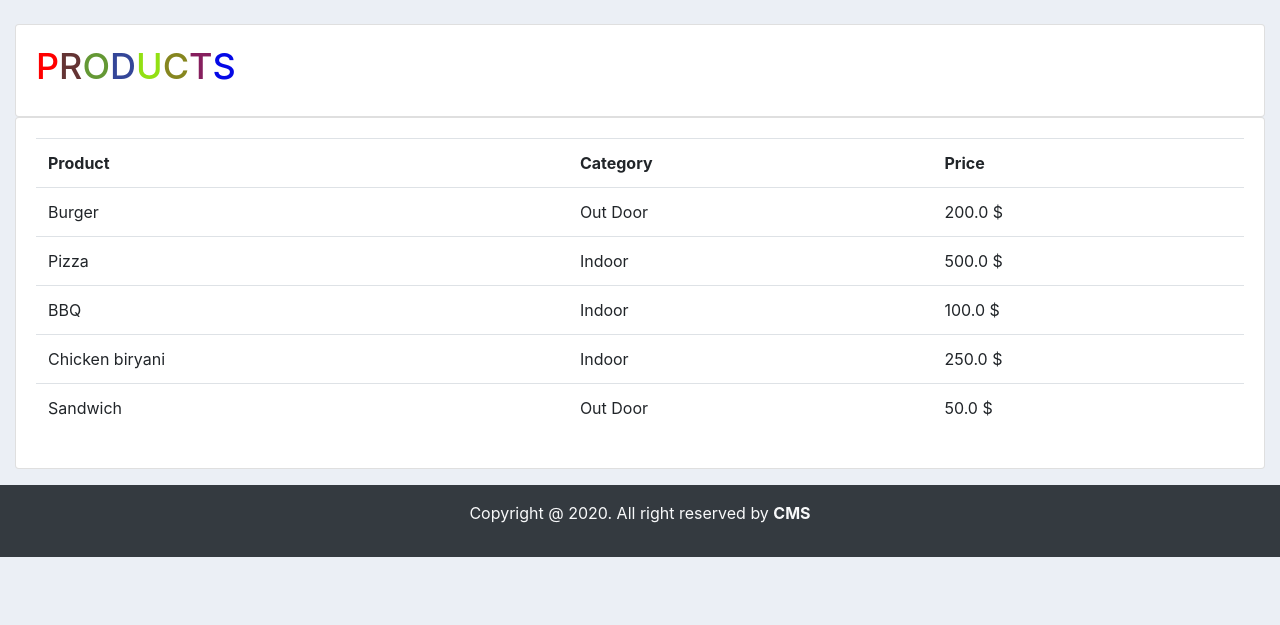
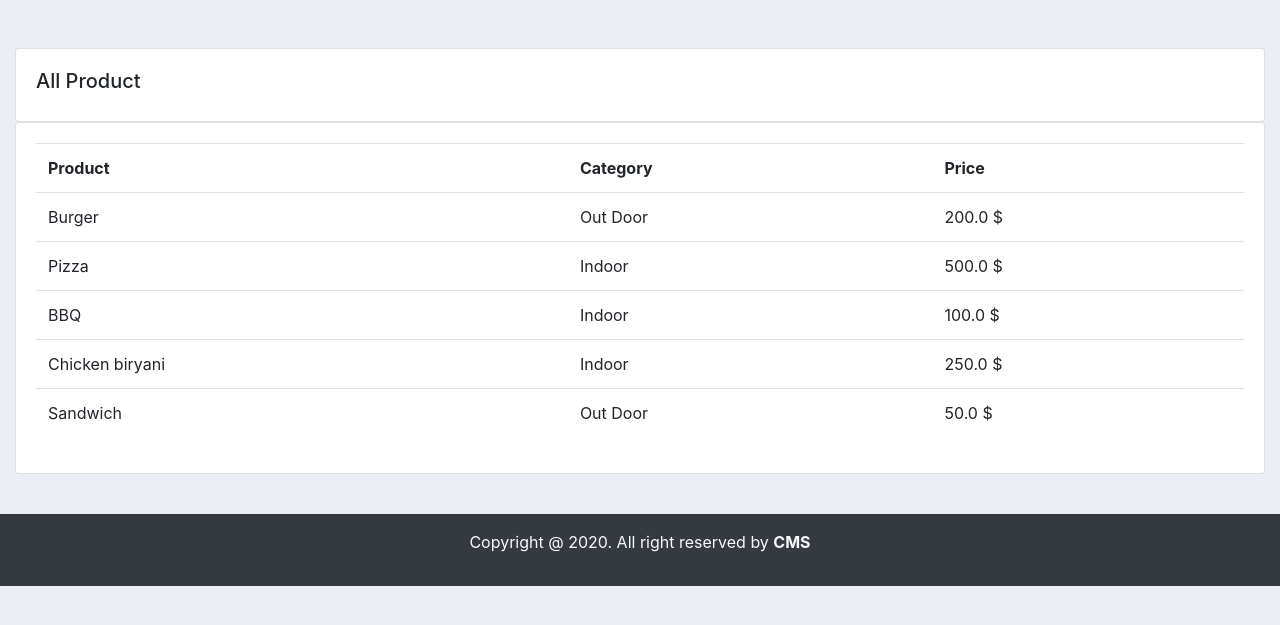
Before and after one commit to Rayhun/Customer-Management, a Django app: page /products/ in a window 1280 px wide. Shown: the part 66-691 px from the top of the page. Run offline with Django 3.2, Linux system fonts and the light colour scheme; a user stored in the database is signed in; data comes from the database, SQL or seed files in the repository; both versions use the stored data as it was after the commit; some libraries are stand-ins or nearby versions.

Commit message:
profile pic update add & Design modify

```diff
--- a/accounts/form.py
+++ b/accounts/form.py
@@ -9,7 +9,7 @@ from .models import *
 class CustomerForm(ModelForm):
     class Meta:
         model = Customer
-        fields = ['name','phone','email']
+        fields = ['name','phone','email','profile_pic']
         exclude = ['user']
 
 class OrderForm(ModelForm):
--- a/accounts/models.py
+++ b/accounts/models.py
@@ -1,7 +1,5 @@
 from django.db import models
 from django.contrib.auth.models import User
-
-# Create your models here.
 
 
 class Customer(models.Model):
--- a/accounts/templates/accounts/account_setting.html
+++ b/accounts/templates/accounts/account_setting.html
@@ -3,8 +3,8 @@
 {% block content %}
 <style>
     .profile-pic{
-        max-width: 150px;
-        max-height: 200px;
+        width: 150px;
+        height: 150px;
         margin-left: 75px;
         border-radius: 50%;
     }
--- a/accounts/templates/accounts/customer.html
+++ b/accounts/templates/accounts/customer.html
@@ -2,7 +2,7 @@
 
 
 {% block content %}
-<div class="container-fluid">
+<div class="container-fluid py-4">
     <br>
     <div class="row">
         <div class="col-md">
--- a/accounts/templates/accounts/dashbord.html
+++ b/accounts/templates/accounts/dashbord.html
@@ -22,8 +22,10 @@
                     </tr>
                     {% endfor %}
                 </table>
-                <div class="see_all">
-                    <a href="{% url 'customer_list_all' %}" class="bg-primary p-2 text-white btn btn-sm w-100"><strong>All Customer</strong></a>
+                <div class="see_all pt-5">
+                    <a href="{% url 'customer_list_all' %}" class="bg-primary p-2 text-white btn btn-sm w-100">
+                        <strong>All Customer</strong>
+                    </a>
                 </div>
             </div>
         </div>
--- a/accounts/templates/accounts/product.html
+++ b/accounts/templates/accounts/product.html
@@ -1,12 +1,12 @@
 {% extends 'accounts/main.html' %}
 
 {% block content %}
-<div class="container-fluid">
+<div class="container-fluid py-4">
     <br>
     <div class="row">
         <div class="col-md">
             <div class="card card-body">
-                <h5 class="product"><span class="p">P</span><span class="r">r</span><span class="o">o</span><span class="d">d</span><span class="u">u</span><span class="c">c</span><span class="t">t</span><span class="s">s</span></h5>
+                <h5 class="product">All Product</h5>
             </div>
             <div class="card card-body">
                 <table class="table">
--- a/static/css/main.css
+++ b/static/css/main.css
@@ -15,39 +15,3 @@ body{
 #order-rending{
     background-color: #7CD1C0;
 }
-.product{
-    font-size: 36px;
-    text-transform: uppercase;
-}
-.product .p{
-    color: red;
-}
-.product .r{
-    color: rgb(100, 52, 52);
-}
-.product .o{
-    color: rgb(100, 152, 52);
-}
-.product .d{
-    color: rgb(52, 70, 152);
-}
-.product .u{
-    color: rgb(146, 224, 19);
-}
-.product .c{
-    color: rgb(134, 134, 31);
-}
-.product .t{
-    color: rgb(134, 31, 94);
-}
-.product .s{
-    color: rgb(5, 9, 230);
-}
-/* .product .p:hover{
-    color: green;
-    margin-top: 0px;
-} */
-/* .product .r:hover{
-    color: rgb(68, 236, 68);
-    margin-top: 0px;
-} */
```
Also changed, not shown: db.sqlite3, static/images/Capture.PNG (added), static/images/Capture_J3uN23c.PNG (added).
